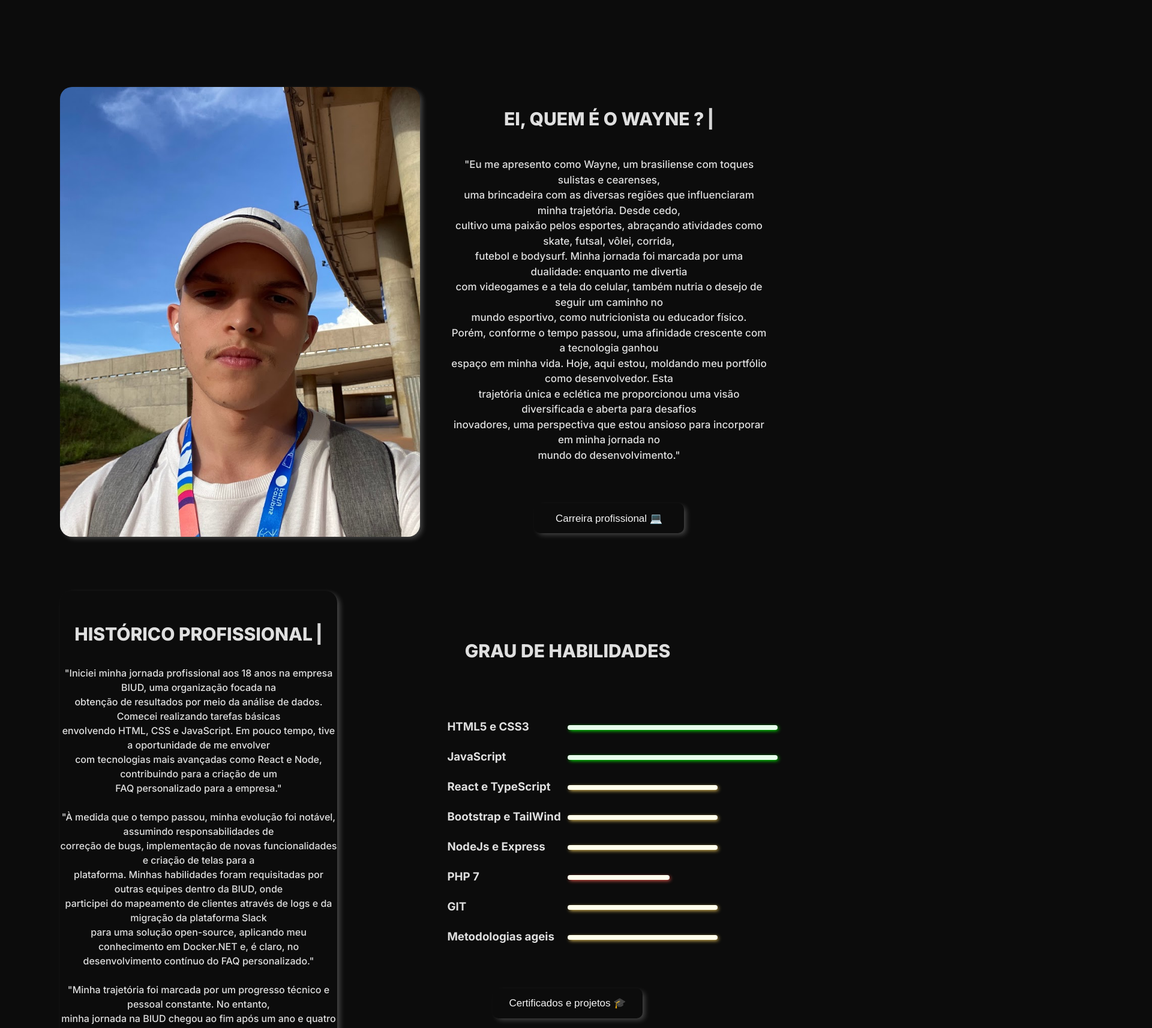
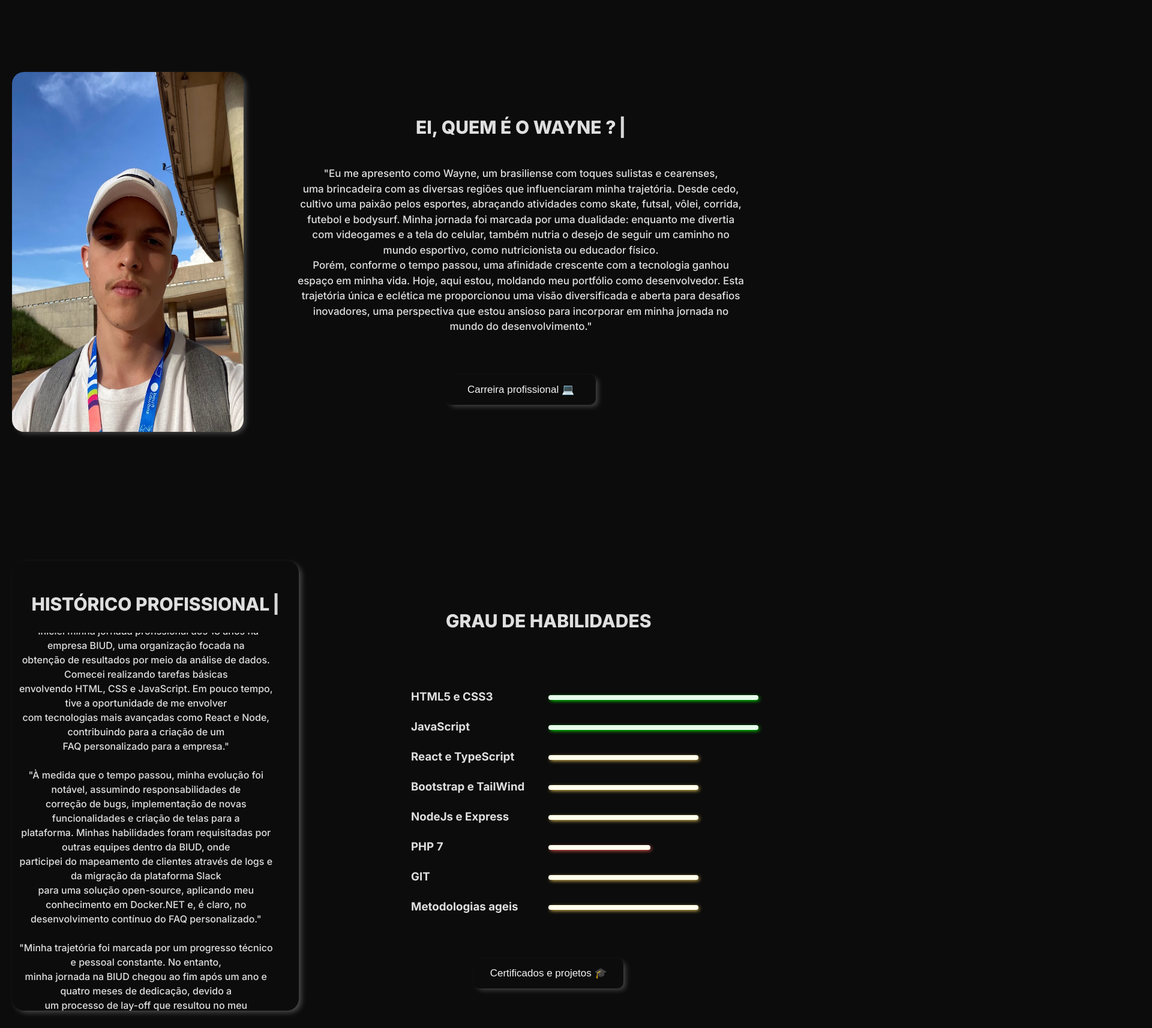
Before and after one commit to waynecamara061/dev-wayne, a React (Vite) app: page / in a window 1280 px wide. Shown: the part 900-2614 px from the top of the page at 60% size, 1920 px wide, since content can reach past the window. Built offline with nearby package versions, Linux system fonts and the light colour scheme.

Commit message:
Responsividade - 1400px

```diff
--- a/src/App.css
+++ b/src/App.css
@@ -894,3 +894,56 @@ h1::after {
     width: 100%;
   }
 }
+
+@media (max-width: 1400px) {
+  .second-section-container {
+    height: 600px;
+  }
+
+  .section-image {
+    width: 600px;
+    height: 600px;
+    margin-left: 20px;
+  }
+
+  .section-image img {
+    width: 100%;
+    height: 100%;
+  }
+
+  .fourth-section-container {
+    margin-top: 50px;
+  }
+
+  .fourth-section-content {
+    margin-left: 20px;
+  }
+
+  .fourth-section-content p {
+    width: 90%;
+    margin: 30px 8px 0px 8px;
+  }
+
+  .field-of-competence {
+    width: 50%;
+  }
+
+  .fifth-section-content {
+    flex-direction: column;
+    margin: 100px 0px 0px 30px;
+  }
+
+  .carrossel-certificados {
+    width: 100%;
+  }
+
+  .carrossel-certificados img {
+    width: 60%;
+    margin-left: 260px;
+    box-shadow: none;
+  }
+
+  .carrossel-projetos {
+    width: 100%;
+  }
+}
--- a/src/App.jsx
+++ b/src/App.jsx
@@ -56,7 +56,7 @@ function App() {
       <section className='second-section-container'>
         <div className='second-section-content'>
           <p>Saudações, eu sou Wayne  &#129311;&#127995;</p>
-          <h1>Desenvolvedor Front-end Jr.</h1>
+          <h1>Desenvolvedor Front-end</h1>
         </div>
       </section>
 
```
Lines whose indentation alone changed are shown as unchanged.
